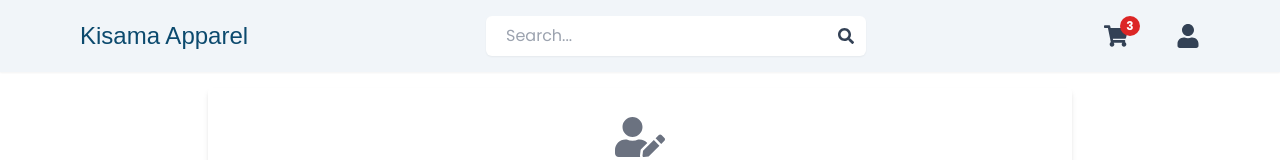
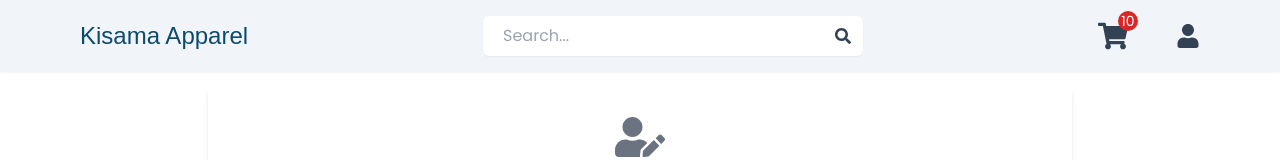
Before and after one commit to WahyuAji11/ecommerce-reactjsAndTs, a Next.js app: page /profile in a window 1280 px wide. Shown: the top 160 px of the page. Built offline with nearby package versions, Linux system fonts and the light colour scheme; a web font is replaced by a local one.

Commit message:
calculate subtotal and display total cart quantity

```diff
--- a/app/cart/CartClient.tsx
+++ b/app/cart/CartClient.tsx
@@ -5,10 +5,11 @@ import { MdArrowBack } from "react-icons/md";
 import Heading from "../components/products/Heading";
 import Button from "../components/Button";
 import ItemContent from "./ItemContent";
+import { formatsPrice } from "@/utils/formatPrice";
 
 const CartClient = () => {
 
-    const {cartProducts, handleClearCart} = useCart();
+    const {cartProducts, handleClearCart, cartTotalAmount} = useCart();
 
     if(!cartProducts || cartProducts.length === 0) {
         return (
@@ -51,7 +52,7 @@ const CartClient = () => {
                 <div className="text-sm flex flex-col gap-1 items-start">
                     <div className="flex justify-between full text-base font-semibold">
                         <span>Subtotal</span>
-                        <span>$1.000</span>
+                        <span>{formatsPrice(cartTotalAmount)}</span>
                     </div>
                     <p className="text-slate-500">
                         Taxes and shipping at checkout
--- a/app/components/CartIcon.tsx
+++ /dev/null
@@ -1,30 +0,0 @@
-'use client';
-
-import React from 'react';
-import { FaShoppingCart } from 'react-icons/fa';
-import { useRouter } from 'next/navigation';
-
-interface CartIconProps {
-    itemCount: number;
-}
-
-const CartIcon: React.FC<CartIconProps> = ({ itemCount }) => {
-const router = useRouter();
-
-const handleClick = () => {
-    router.push('/cart');
-};
-
-return (
-    <div className="relative inline-block cursor-pointer" onClick={handleClick}>
-        <FaShoppingCart size={24} />
-        {itemCount > 0 && (
-            <span className="absolute bottom-3 left-4 inline-flex items-center justify-center h-5 w-5 text-xs font-bold leading-none text-white bg-red-600 rounded-full">
-            {itemCount}
-            </span>
-        )}
-        </div>
-    );
-};
-
-export default CartIcon;
--- /dev/null
+++ b/app/components/nav/CartCount.tsx
@@ -0,0 +1,35 @@
+'use client'
+import { useCart } from "@/hooks/useCart";
+import { useRouter } from "next/navigation";
+import { FaShoppingCart } from 'react-icons/fa';
+
+
+const CartCount = () => {
+    const {cartTotalQty} = useCart();
+    const router = useRouter();
+    return (
+        <div className="relative cursor-pointer" onClick={() => router.push('/cart')}>
+            <div className="text-3xl">
+                <FaShoppingCart/>
+            </div>
+            <span className="
+                absolute
+                top-[-10px]
+                right-[-10px]
+                bg-red-600
+                text-white
+                h-5
+                w-5
+                rounded-full
+                flex
+                items-center
+                justify-center
+                text-sm
+            ">
+                {cartTotalQty}
+            </span>
+        </div>
+    );
+}
+
+export default CartCount;
--- a/app/components/nav/NavBar.tsx
+++ b/app/components/nav/NavBar.tsx
@@ -1,9 +1,9 @@
 import Container from "../Container";
 import Link from "next/link";
 import { Redressed } from "next/font/google";
-import CartIcon from "../CartIcon";
 import UserIcon from "../UserIcon";
 import SearchBar from "../SearchBar";
+import CartCount from "./CartCount";
 
 const redressed = Redressed({ subsets: ['latin'], weight: '400' });
 
@@ -21,7 +21,7 @@ const Navbar = () => {
                             <SearchBar/>
                         </div>
                         <div className="flex items-center gap-8 md:gap-12">
-                            <CartIcon itemCount={itemCount} />
+                            <CartCount />
                             <UserIcon hasNotification={hasUserNotification} />
                         </div>
                     </div>
--- a/app/product/[productId]/ListRating.tsx
+++ b/app/product/[productId]/ListRating.tsx
@@ -2,39 +2,73 @@
 
 import Avatar from "@/app/components/Avatar";
 import Heading from "@/app/components/products/Heading";
-import { product } from "@/utils/product";
 import { Rating } from "@mui/material";
 import moment from "moment";
 
-interface ListRatingProps{
-    product: any;
+interface Review {
+    id: string;
+    userId: string;
+    productId: string;
+    rating: number;
+    comment: string;
+    createdDate: string;
+    user: {
+        id: string;
+        name: string;
+        email: string;
+        emailVerified: null | string;
+        image: string;
+        hashedPassword: null | string;
+        createdAt: string;
+        updatedAt: string;
+        role: string;
+    };
 }
 
-const ListRating:React.FC<ListRatingProps> = () => {
+interface Product {
+    id: string;
+    name: string;
+    description: string;
+    price: number;
+    brand: string;
+    category: string;
+    inStock: boolean;
+    images: Array<{
+        color: string;
+        colorCode: string;
+        image: string;
+    }>;
+    reviews: Review[];
+}
+
+interface ListRatingProps {
+    product: Product | undefined;
+}
+
+const ListRating: React.FC<ListRatingProps> = ({ product }) => {
     return (
         <div>
             <Heading title="Product Review" />
             <div className="text-sm mt-2">
-            {product.reviews && product.reviews.map
-            ((reviews, any) =>
-            {
-                return <div key={reviews.id}
-                className="max-w-{300px}">
+                {product?.reviews && product.reviews.map((review: Review) => {
+                    return (
+                        <div key={review.id} className="max-w-{300px}">
                             <div className="flex gap-2 items-center">
-                        <Avatar src={reviews.user.image} />
-                        <div className="font-semibold">{reviews?.user.name}</div>
-                        <div className="font-light">{moment(reviews.createdDate).fromNow()}</div>
+                                <Avatar src={review.user.image} />
+                                <div className="font-semibold">{review?.user.name}</div>
+                                <div className="font-light">{moment(review.createdDate).fromNow()}</div>
                             </div>
                             <div className="mt-2">
-                        <Rating value={reviews.rating} readOnly />
-                        <div className="mt-2">{reviews.comment}</div>
+                                <Rating value={review.rating} readOnly />
+                                <div className="mt-2">{review.comment}</div>
                                 <hr className="mt-4 mb-4" />
                             </div>
                         </div>
+                    );
                 })}
             </div>
         </div>
-    )
+    );
 }
 
 export default ListRating;
--- a/app/product/[productId]/page.tsx
+++ b/app/product/[productId]/page.tsx
@@ -1,5 +1,5 @@
 import Container from "@/app/components/Container";
-import { product } from "@/utils/product";
+import { products } from "@/utils/products";
 import ProductDetails from "./ProductDetails";
 import ListRating from "./ListRating";
 
@@ -10,7 +10,10 @@ interface IParams {
 const Product = ({ params }: { params: IParams }): JSX.Element => {
     console.log('params', params);
 
-    return <div className="p-8">
+    const product = products.find((item) => item.id === params.productId);
+
+    return (
+        <div className="p-8">
             <Container>
                 <ProductDetails product={product} />
                 <div className="flex flex-col mt-20 gap-4">
@@ -19,6 +22,7 @@ const Product = ({ params }: { params: IParams }): JSX.Element => {
                 </div>
             </Container>
         </div>
+    );
 };
 
 export default Product;
--- a/hooks/useCart.tsx
+++ b/hooks/useCart.tsx
@@ -4,6 +4,7 @@ import toast, { Toast } from "react-hot-toast";
 
 type CartContextType = {
     cartTotalQty: number;
+    cartTotalAmount: number,
     cartProducts: CartProductType[] | null;
     handleAddProductToCart: (product: CartProductType) => void;
     handleRemoveProductFromCart: (product: CartProductType) => void;
@@ -21,6 +22,7 @@ interface Props {
 export const CartContextProvider = (props: Props) => {
 
     const [cartTotalQty, setCartTotalQty] = useState(10);
+    const [cartTotalAmount, setCartTotalAmount] = useState(0)
     const [cartProducts, setCartProducts] = useState<CartProductType[] | null>(null)
 
     useEffect(() => {
@@ -29,6 +31,27 @@ export const CartContextProvider = (props: Props) => {
 
         setCartProducts(cProducts);
     }, [])
+
+useEffect(() =>{
+    const getTotals = () => {
+        if(cartProducts){
+            const {total, qty} = cartProducts?.reduce((acc, item)=>{
+            const itemTotal = item.price * item.quantity
+
+            acc.total += itemTotal
+            acc.qty += item.quantity
+
+            return acc
+            }, {
+                total: 0,
+                qty: 0
+            })
+            setCartTotalQty(qty)
+            setCartTotalAmount(total)
+        }
+    };
+        getTotals();
+}, [cartProducts])
 
     const handleAddProductToCart = useCallback((product: CartProductType) => {
         setCartProducts((prev) => {
@@ -107,6 +130,7 @@ export const CartContextProvider = (props: Props) => {
 
     const value ={
         cartTotalQty,
+        cartTotalAmount,
         cartProducts,
         handleAddProductToCart,
         handleRemoveProductFromCart,
```
Also changed, not shown: utils/product.ts (deleted, +0 -73 lines). Lines whose indentation alone changed are shown as unchanged.
